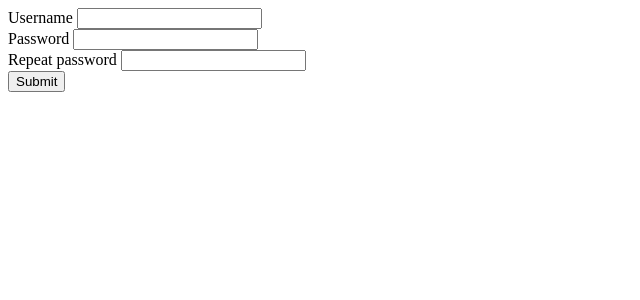
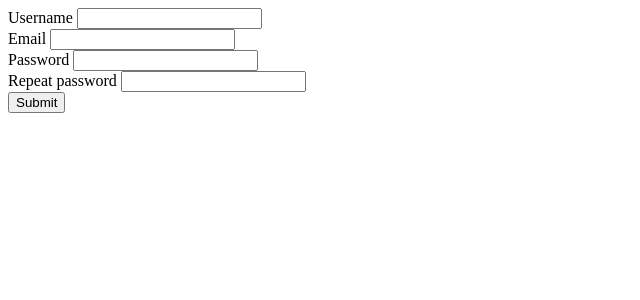
Before and after one commit to DanaAkp/conference_api, a Flask app: page /register in a window 1280 px wide. Shown: the top 300 px of the page, without its empty margins (0-640 px from the left). Run offline with Flask 2, Linux system fonts and the light colour scheme.

Commit message:
добавлена админка, к форме регистрации добавлен email

```diff
--- a/app/forms.py
+++ b/app/forms.py
@@ -10,6 +10,8 @@ class LoginForm(FlaskForm):
 
 class RegistrationForm(FlaskForm):
     username = StringField('Username')
+    email = StringField('Email')
+    # TODO сделать проверку email
     password = PasswordField('Password')
     confirm = PasswordField('Repeat password')
 
--- a/app/models.py
+++ b/app/models.py
@@ -42,7 +42,7 @@ class Room(db.Model):
         }
 
     def __str__(self):
-        return 'Room #' + str(self.id)
+        return self.name
 
 
 class Schedule(db.Model):
--- a/app/templates/register.html
+++ b/app/templates/register.html
@@ -10,6 +10,10 @@
     <div class="form-group">
         {{ form.username.label() }}
         {{ form.username() }}
+    </div>
+    <div class="form-group">
+        {{ form.email.label() }}
+        {{ form.email() }}
     </div>
     <div class="form-group">
         {{ form.password.label() }}
--- a/app/views.py
+++ b/app/views.py
@@ -43,12 +43,9 @@ def logout():
 def register():
     form = RegistrationForm()
     if request.method == "POST":
-        username = form.username.data
-        password = form.password.data
-        if User.query.filter_by(name=username).first() is None:
-            new_user = User()
-            new_user.name = username
-            new_user.set_password(password)
+        if User.query.filter_by(name=form.username.data).first() is None:
+            new_user = User(name=form.username.data, email=form.email.data, role_id=3)
+            new_user.set_password(form.password.data)
             db.session.add(new_user)
             db.session.commit()
         else:
```
Also changed, not shown: app/app.py (+11 -1 lines), app/data/develop.db.
